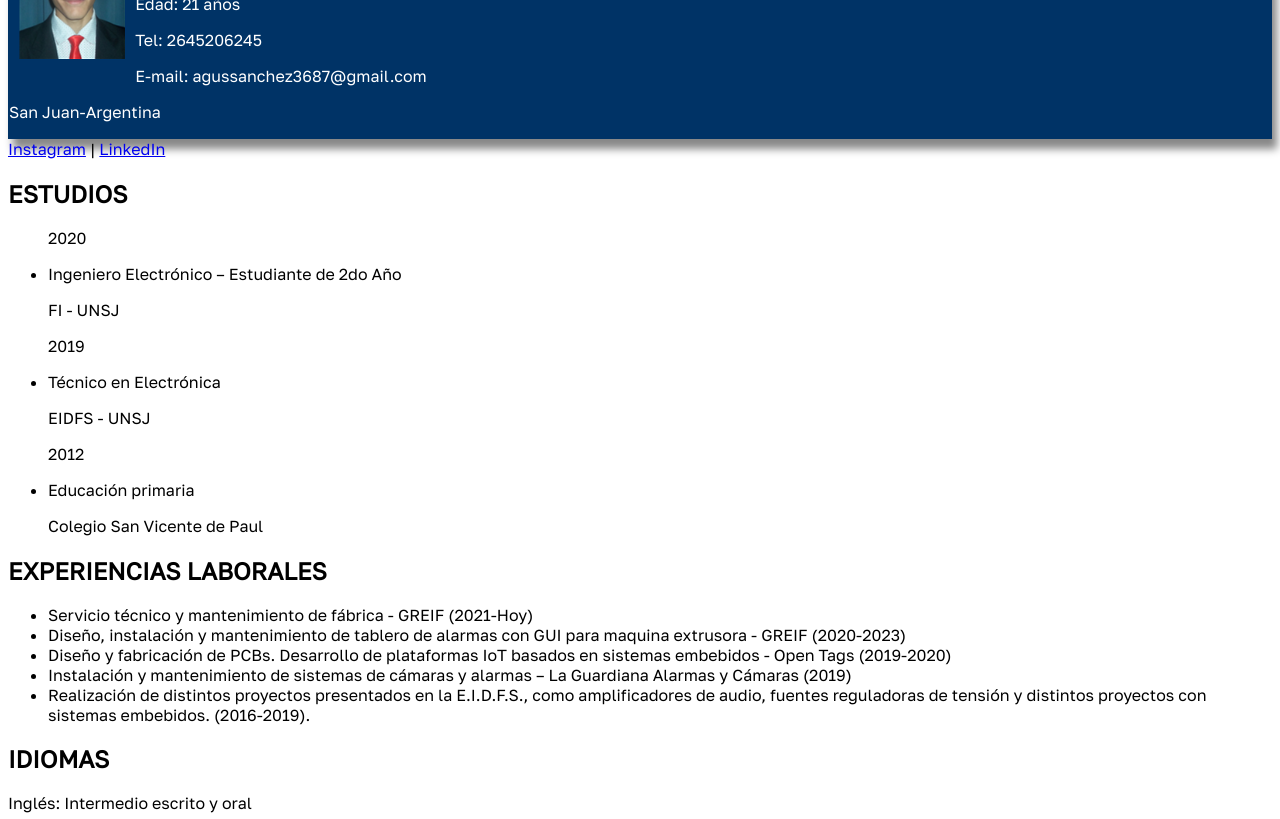
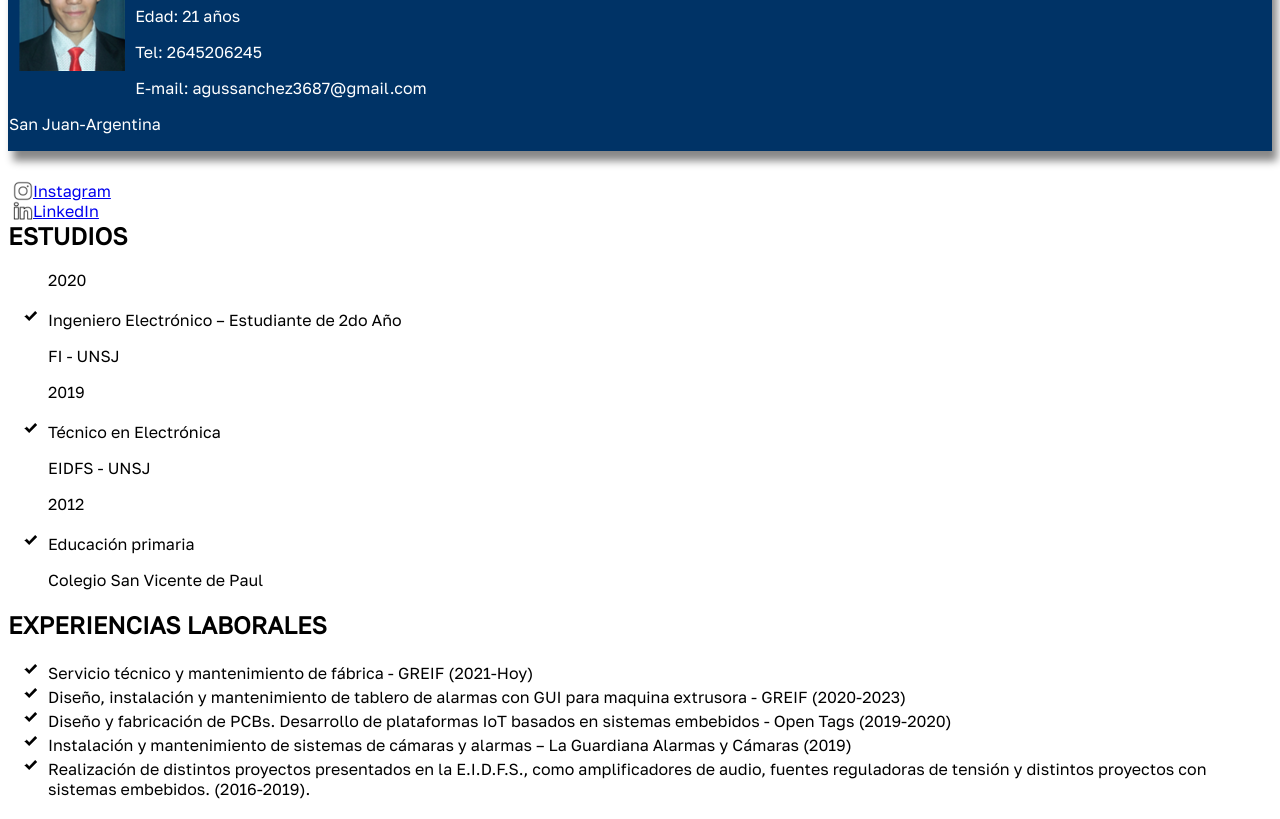
Before and after one commit to n0idedd/n0idedd.github.io, a plain HTML site: page index.html in a window 1280 px wide. Shown: the part 96-915 px from the top of the page. Drawn offline with nearby package versions, Linux system fonts and the light colour scheme.

Commit message:
agregado de iconos

```diff
--- a/estilos.css
+++ b/estilos.css
@@ -2,10 +2,12 @@
     font-family: 'Golos Text', sans-serif;;
     box-sizing: border-box;
 }
-.encabezadoIzquierda{
-    width: 10%;
-    float: left;
-    padding: 10px;
+@media only screen and (min-width: 601px) {
+    .encabezadoIzquierda{
+        width: 10%;
+        float: left;
+        padding: 10px;
+    }
 }
 .encabezado{
     width: 100%;
@@ -14,9 +16,52 @@
     background-color: #003366;
     padding: 1px;
     box-shadow: 5px 10px 8px #888888;
+    margin-bottom: 30px;
 }
 nav {
     display: block;
 }
+li {
+    list-style-image: url('recursos/done.png');
+  }
+@media only screen and (max-width: 600px) {
+    .encabezadoIzquierda{
+        width: 30%;
+    }
+}
 
-.col-1 {width: 8.33%;}
+.instagram {
+    width: 20px;
+    height: 20px;
+    background-image: url(recursos/instagramQuieto.png);
+    background-size: cover;
+    cursor: pointer;
+    border-radius: 1px;
+    margin-left: 5px;
+    float: left;
+}
+
+.linkedin {
+    width: 20px;
+    height: 20px;
+    background-image: url(recursos/linkedinQuieto.png);
+    background-size: cover;
+    cursor: pointer;
+    border-radius: 1px;
+    margin-left: 5px;
+    float: left;
+}
+
+
+.barra{
+    width: 100%;
+    float: left;
+}
+
+.instagram:hover {
+    background-image: url(recursos/instagram.gif);
+}
+
+.linkedin:hover {
+    background-image: url(recursos/linkedin.gif);
+}
--- a/index.html
+++ b/index.html
@@ -5,10 +5,14 @@
         <meta http-equiv="X-UA-Compatible" content="IE-edge">
         <meta name="viewport" content="width=device-width, initial-scale=1.0">
         <title>Agustin Sanchez - CV</title>
+        <!--css-->
         <link rel="stylesheet" type="text/css" href="estilos.css">
+        <!--link fuente-->
         <link rel="preconnect" href="https://fonts.googleapis.com">
         <link rel="preconnect" href="https://fonts.gstatic.com" crossorigin>
         <link href="https://fonts.googleapis.com/css2?family=Golos+Text&display=swap" rel="stylesheet">
+        <!--link icono-->
+        <link rel="stylesheet" href="https://fonts.googleapis.com/css2?family=Material+Symbols+Outlined:opsz,wght,FILL,GRAD@48,400,0,0" />
     </head>
     <body>
         <div class="encabezado">
@@ -19,11 +23,18 @@
             <p>E-mail: agussanchez3687@gmail.com</p>
             <p>San Juan-Argentina</p>
         </div>
-        <nav>
-            <a href="https://www.instagram.com/noided_/">Instagram</a> |
-            <a href="https://www.linkedin.com/in/agustin-sanchez-72984b101/">LinkedIn</a>
-        </nav>
-
+        <div class="barra">
+            <nav>
+                <div>
+                    <div class="instagram"></div>
+                </div>
+                <a href="https://www.instagram.com/noided_/">Instagram</a>
+                <div>
+                    <div class="linkedin"></div>
+                </div>
+                <a href="https://www.linkedin.com/in/agustin-sanchez-72984b101/">LinkedIn</a>
+            </nav>
+        </div>
         <h2>ESTUDIOS</h2>
         <div>
             <ul>
```
Also changed, not shown: recursos/done.png (added), recursos/instagram.gif (added), recursos/instagramQuieto.png (added), recursos/linkedin.gif (added), recursos/linkedinQuieto.png (added).
